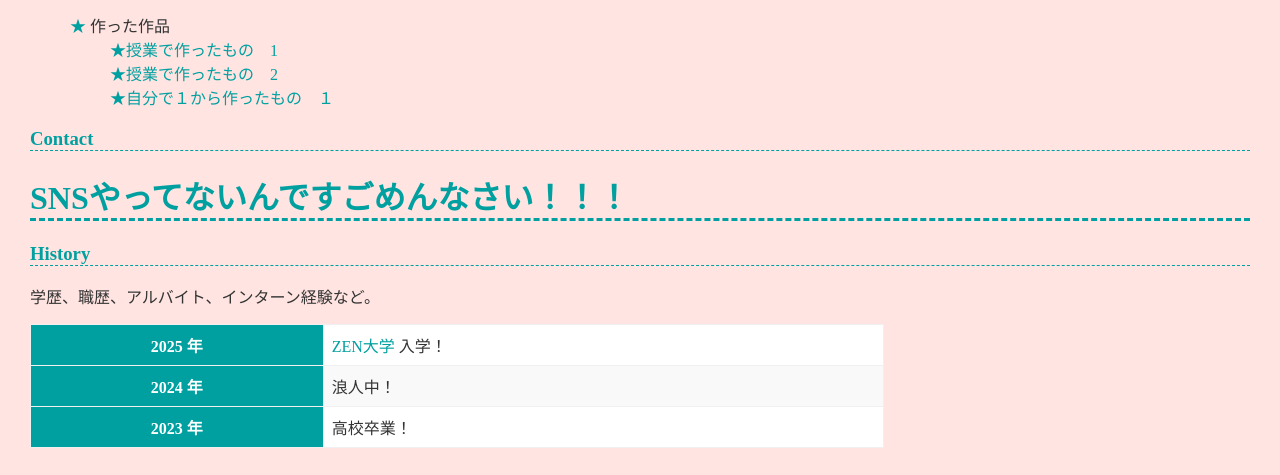
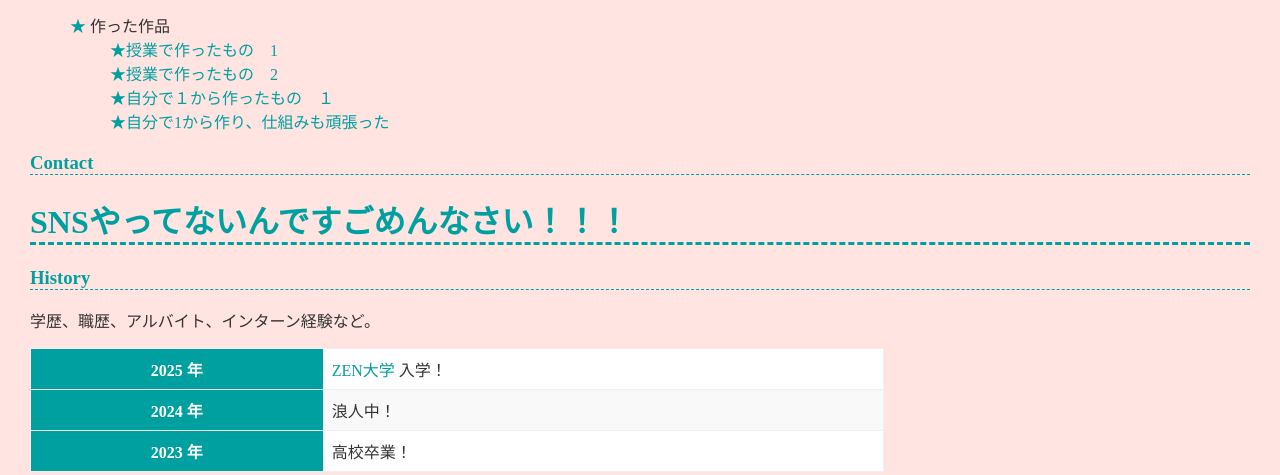
Before and after one commit to RYUkyu0704/RYUkyu0704.github.io, a plain HTML site: page index.html in a window 1280 px wide. Shown: the part 1193-1668 px from the top of the page. Drawn offline with Linux system fonts and the light colour scheme.

Commit message:
ポモドーロタイマーのｈｔｍｌを追加したよ

```diff
--- a/index.html
+++ b/index.html
@@ -41,6 +41,7 @@
           <li><a href="https://ryukyu0704.github.io/assessment/">授業で作ったもの　1</a></li>
           <li><a href="https://ryukyu0704.github.io/js-object.html">授業で作ったもの　2</a></li>
           <li><a href="https://ryukyu0704.github.io/isoideru.html">自分で１から作ったもの　１</a></li>
+          <li><a href="https://ryukyu0704.github.io/otesei.html">自分で1から作り、仕組みも頑張った</a></li>
         </ul>
       </li>
     </ul>
```
